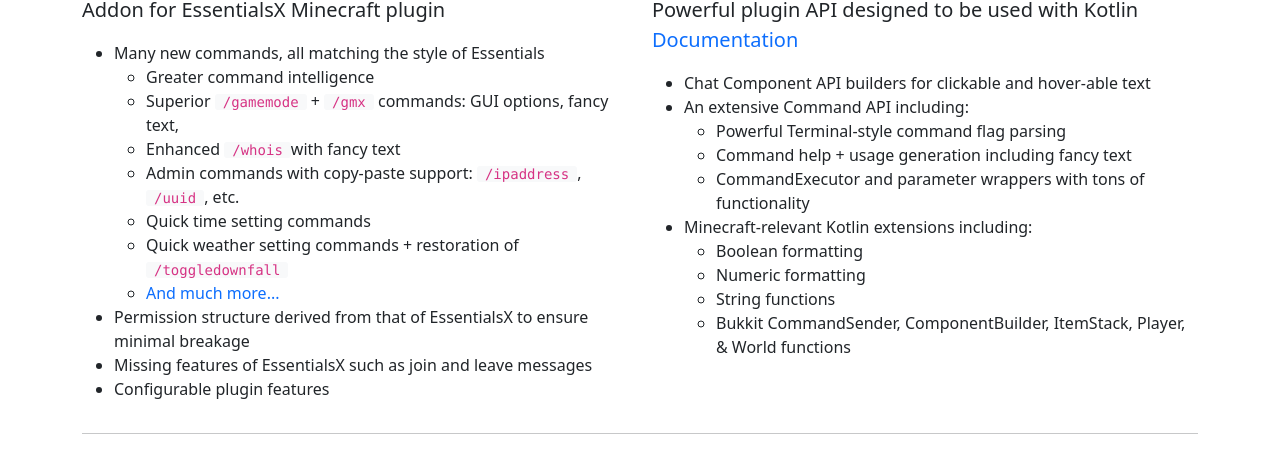
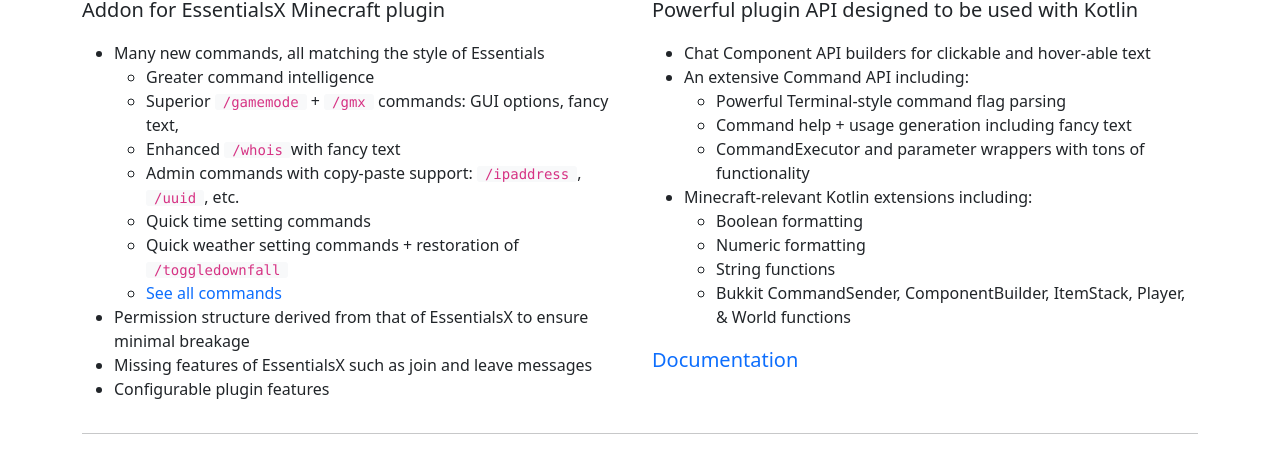
Before and after one commit to tsgrissom/EssentialsKT-Site, a website: page index.html in a window 1280 px wide. Shown: the part 622-1072 px from the top of the page. Drawn offline with nearby package versions, Linux system fonts and the light colour scheme; a web font is replaced by a local one.

Commit message:
Update to Bootstrap 5.3.2

```diff
--- a/index.html
+++ b/index.html
@@ -5,15 +5,16 @@
     <meta name="viewport" content="width=device-width, initial-scale=1">
 
     <!-- Stylesheets -->
-    <link href="https://cdn.jsdelivr.net/npm/bootstrap@5.0.2/dist/css/bootstrap.min.css" rel="stylesheet" integrity="sha384-EVSTQN3/azprG1Anm3QDgpJLIm9Nao0Yz1ztcQTwFspd3yD65VohhpuuCOmLASjC" crossorigin="anonymous">
+    <link href="https://cdn.jsdelivr.net/npm/bootstrap@5.3.2/dist/css/bootstrap.min.css" rel="stylesheet" integrity="sha384-T3c6CoIi6uLrA9TneNEoa7RxnatzjcDSCmG1MXxSR1GAsXEV/Dwwykc2MPK8M2HN" crossorigin="anonymous">
     <link href="https://cdn.jsdelivr.net/npm/bootstrap-icons@1.3.0/font/bootstrap-icons.css" rel="stylesheet">
+
     <link rel="preconnect" href="https://fonts.googleapis.com">
     <link rel="preconnect" href="https://fonts.gstatic.com" crossorigin>
     <link href="https://fonts.googleapis.com/css2?family=Oxygen&family=Oxygen+Mono&display=swap" rel="stylesheet">
     <link href="../style.css" rel="stylesheet">
 
     <!-- Scripts -->
-    <script defer src="https://cdn.jsdelivr.net/npm/bootstrap@5.0.2/dist/js/bootstrap.bundle.min.js" integrity="sha384-MrcW6ZMFYlzcLA8Nl+NtUVF0sA7MsXsP1UyJoMp4YLEuNSfAP+JcXn/tWtIaxVXM" crossorigin="anonymous"></script>
+    <script defer src="https://cdn.jsdelivr.net/npm/bootstrap@5.3.2/dist/js/bootstrap.bundle.min.js" integrity="sha384-C6RzsynM9kWDrMNeT87bh95OGNyZPhcTNXj1NW7RuBCsyN/o0jlpcV8Qyq46cDfL" crossorigin="anonymous"></script>
 
     <title>EssentialsKT</title>
 </head>
@@ -61,6 +62,7 @@
         Further, EssentialsKT is backed by a powerful in-house plugin API, the features of which are outlined below.
         For more information, see the <a href="/api/" target="_blank">Plugin API</a> page.
     </p>
+
     <hr class="mt-4">
 </header>
 
@@ -85,7 +87,7 @@
                         <li>Admin commands with copy-paste support: <code>/ipaddress</code>, <code>/uuid</code>, etc.</li>
                         <li>Quick time setting commands</li>
                         <li>Quick weather setting commands + restoration of <code>/toggledownfall</code></li>
-                        <li><a href="/commands/">And much more...</a></li>
+                        <li><a href="/commands/">See all commands</a></li>
                     </ul>
                     <li>Permission structure derived from that of EssentialsX to ensure minimal breakage</li>
                     <li>Missing features of EssentialsX such as join and leave messages</li>
@@ -96,9 +98,6 @@
                 <h3 class="f-oxy">Plugin API</h3>
                 <p class="lead">
                     Powerful plugin API designed to be used with Kotlin<br>
-                    <a href="/api/">
-                        Documentation
-                    </a>
                 </p>
                 <ul>
                     <li>Chat Component API builders for clickable and hover-able text</li>
@@ -116,6 +115,9 @@
                         <li>Bukkit CommandSender, ComponentBuilder, ItemStack, Player, & World functions</li>
                     </ul>
                 </ul>
+                <a class="lead" href="/api/">
+                    Documentation
+                </a>
             </div>
         </div>
     </div>
```
Also changed, not shown: api.html (+2 -2 lines), commands.html (+2 -2 lines).
